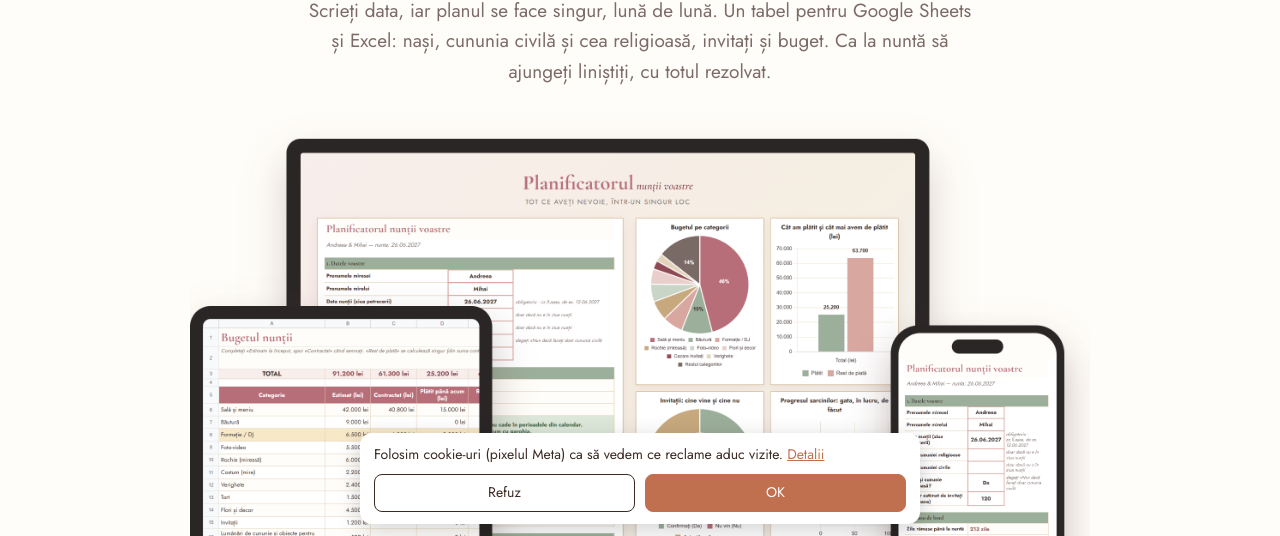
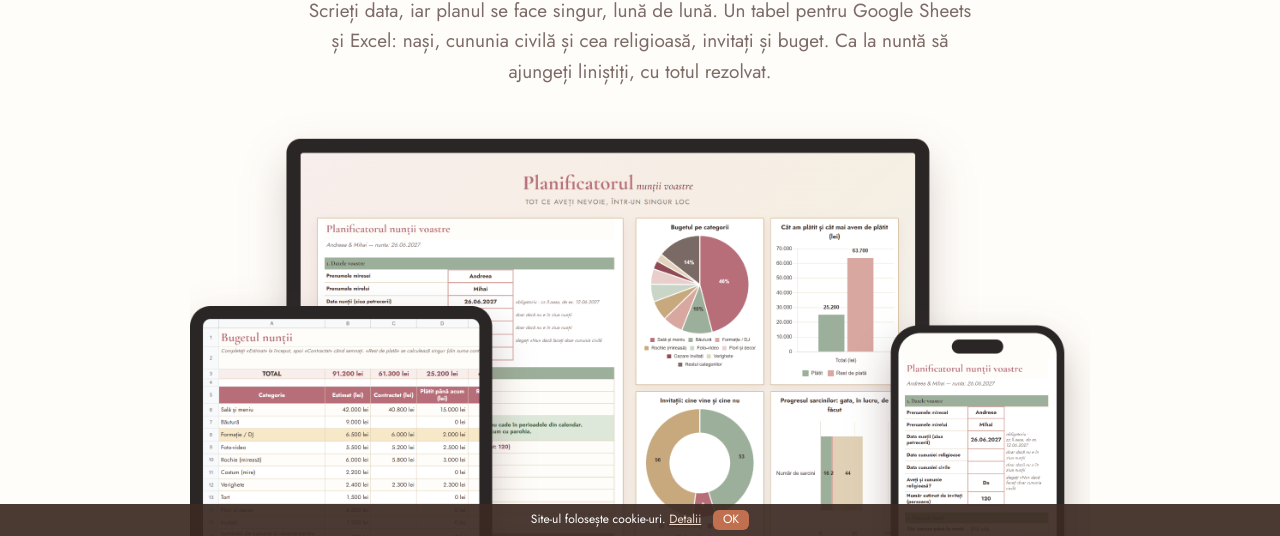
Before and after one commit to juano16-oss/nuntifaragriji, a plain HTML site: page index.html in a window 1280 px wide. Shown: the part 264-800 px from the top of the page. Drawn offline with nearby package versions, Linux system fonts and the light colour scheme.

Commit message:
Cookies: aviso mínimo que no afecta al pixel
Co-Authored-By: Claude Opus 5.5 <noreply@anthropic.com>

```diff
--- a/cookies.js
+++ b/cookies.js
@@ -1,7 +1,7 @@
 /* Pixel Meta + aviso de cookie-uri.
    Desde 27/11/2026 (pedido de Juani) el pixel carga SIEMPRE al entrar, sin esperar «Accept».
    Manda PageView y ViewContent al cargar, y «ClicComprar» al tocar el botón de compra.
-   El cartel queda como aviso: «Refuz» apaga el pixel para esa persona (consent revoke). */
+   Aviso de cookies mínimo, sin rechazo: no influye en el pixel. */
 (function(){
   var PIXEL_ID = '2592381644561252';
   if(!PIXEL_ID) return;
@@ -10,7 +10,6 @@
   var c=get();
 
   !function(f,b,e,v,n,t,s){if(f.fbq)return;n=f.fbq=function(){n.callMethod?n.callMethod.apply(n,arguments):n.queue.push(arguments)};if(!f._fbq)f._fbq=n;n.push=n;n.loaded=!0;n.version='2.0';n.queue=[];t=b.createElement(e);t.async=!0;t.src=v;s=b.getElementsByTagName(e)[0];s.parentNode.insertBefore(t,s)}(window,document,'script','https://connect.facebook.net/en_US/fbevents.js');
-  if(c==='no') fbq('consent','revoke');
   fbq('init',PIXEL_ID);
   fbq('track','PageView');
   fbq('track','ViewContent',{content_name:'Planificatorul Nunții',currency:'RON',value:99});
@@ -20,17 +19,15 @@
     if(a) fbq('trackCustom','ClicComprar');
   },true);
 
+  /* Aviso mínimo (27/11, Juani: «no quiero que se vea mas el cartel… que no influya en el seguimiento del pixel»).
+     Una línea chica abajo, sin botón de rechazo: no cambia nada del pixel. Se cierra con «OK» y no vuelve. */
   function banner(){
+    if(c==='ok') return;
     var box=document.createElement('div');
-    box.id='ck';box.hidden=true;
-    box.style.cssText='position:fixed;left:12px;right:12px;bottom:12px;max-width:560px;margin:0 auto;background:#fff;color:#3B2A22;border-radius:12px;box-shadow:0 6px 24px rgba(0,0,0,.18);padding:12px 14px;font-size:14px;line-height:1.4;z-index:99';
-    box.innerHTML='<p style="margin:0 0 10px">Folosim cookie-uri (pixelul Meta) ca să vedem ce reclame aduc vizite. <a href="confidentialitate.html" style="color:#C0704F">Detalii</a></p><div style="display:flex;gap:10px"><button id="ck-no" style="flex:1;padding:8px;border:1px solid #3B2A22;background:#fff;color:#3B2A22;border-radius:8px;font:inherit;cursor:pointer">Refuz</button><button id="ck-yes" style="flex:1;padding:8px;border:1px solid #C0704F;background:#C0704F;color:#fff;border-radius:8px;font:inherit;cursor:pointer">OK</button></div>';
+    box.style.cssText='position:fixed;left:0;right:0;bottom:0;background:rgba(59,42,34,.92);color:#fff;font-size:12px;line-height:1.3;padding:6px 10px;text-align:center;z-index:99';
+    box.innerHTML='Site-ul folosește cookie-uri. <a href="confidentialitate.html" style="color:#F3D9CC">Detalii</a> <button style="margin-left:8px;padding:2px 10px;border:0;border-radius:6px;background:#C0704F;color:#fff;font:inherit;cursor:pointer">OK</button>';
     document.body.appendChild(box);
-    if(c!=='yes'&&c!=='no') box.hidden=false;
-    document.getElementById('ck-yes').onclick=function(){set('yes');box.hidden=true;fbq('consent','grant');};
-    document.getElementById('ck-no').onclick=function(){set('no');box.hidden=true;fbq('consent','revoke');};
-    var o=document.getElementById('ck-open');
-    if(o) o.onclick=function(ev){ev.preventDefault();box.hidden=false;};
+    box.querySelector('button').onclick=function(){set('ok');box.remove();};
   }
   if(document.body) banner(); else document.addEventListener('DOMContentLoaded',banner);
 })();
--- a/index.html
+++ b/index.html
@@ -256,7 +256,7 @@ footer a{color:var(--soft)}
 </div></section>
 
 <footer><span class="logo">Nunți fără Griji</span><a href="termeni.html">Termeni și condiții</a> · <a href="rambursare.html">Politica de retur</a> · <a href="confidentialitate.html">Confidențialitate</a> · <a href="mailto:contact@nuntifaragriji.ro">Contact</a> · <a href="#" id="ck-open">Cookie-uri</a></footer>
-<script src="cookies.js?v=2"></script>
+<script src="cookies.js?v=3"></script>
 <script>
 // aparición suave al bajar
 (function(){var els=document.querySelectorAll('.reveal');
```
